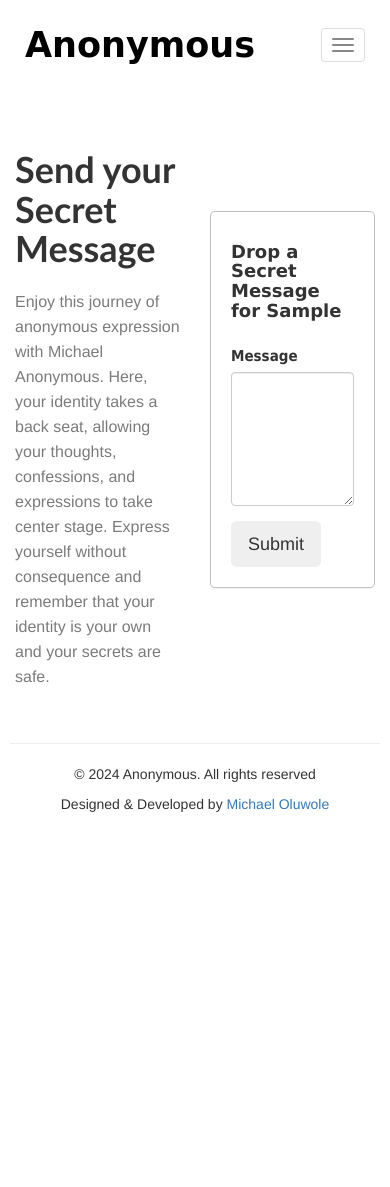
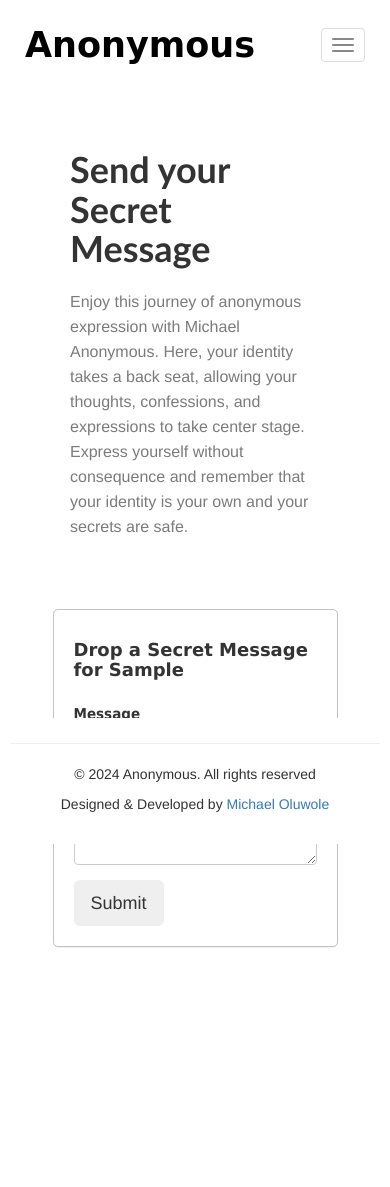
Before and after one commit to Oluwole-Mike/Anonymous, a Django app: page /add-anonymous-message/1/ in a window 390 px wide. Before the commit the page ends 812 px from the top, so only its background shows below. Run offline with Django 5.2, Linux system fonts and the light colour scheme; tables that the repository leaves empty hold one stand-in row (values such as "Sample post"); some libraries are stand-ins or nearby versions.

Commit message:
seventh commit

```diff
--- a/templates/add_message.html
+++ b/templates/add_message.html
@@ -43,6 +43,7 @@
             align-items: center;
             justify-content: center;
             margin-top: 130px;
+            margin-bottom: 15rem;
         }
 
         #welcome h1{
@@ -97,7 +98,7 @@
                 padding: 20px 30px 20px 40px;
             }
 
-            #footer{
+            #footer, #content{
                 flex-direction: column;
             }
         }
@@ -108,7 +109,7 @@
                 padding: 20px 10px 20px 10px;
             }
 
-            #footer{
+            #footer, #content{
                 flex-direction: column;
             }
         }
@@ -149,9 +150,9 @@
 
 
 
-    <div class="container">
-        <div class="row" id="content">
-            <div class="col-md-5   col-sm-5   col-xs-10" id="welcome">
+    <div class="">
+        <div class="row" id="content" >
+            <div class="col-md-5   col-sm-5   col-xs-8" id="welcome">
                 <h1>Send your Secret Message</h1>
                 <p>
                     Enjoy this journey of anonymous expression with Michael Anonymous.
@@ -162,7 +163,7 @@
                 </p>
             </div>
 
-            <div class="col-md-6   col-sm-7   col-xs-10" id="add">
+            <div class="col-lg-offset-1 col-lg-4   col-md-5   col-sm-5    col-xs-9" id="add">
                 <div class="panel panel-default">
                     <div class="panel-body" >
                         <h4 style="font-weight: bold; font-family: Geneva, Verdana, sans-serif;">Drop a Secret Message for <span style="text-transform: capitalize;">{{get_user.username}}</span></h4>
@@ -185,7 +186,7 @@
 
 
 
-    <nav class="navbar navbar-default navbar-fixed-bottom">
+    <nav class="navbar navbar-default navbar-fixed-bottom"  style="padding-top: 5px;">
         <hr style="color: #000;">
         <div id="footer">
             <div>
--- a/templates/all_message.html
+++ b/templates/all_message.html
@@ -129,7 +129,7 @@
 
 
 
-    <div class="container" >
+    <div class="container" style="margin-bottom: 15rem;">
 
         {% if all_anonymous_messages %}
             {% for all in all_anonymous_messages %}
@@ -152,7 +152,7 @@
 
 
 
-    <nav class="navbar navbar-default navbar-fixed-bottom">
+    <nav class="navbar navbar-default navbar-fixed-bottom" style="padding-top: 5px;">
         <hr style="color: #000;">
         <div id="footer">
             <div>
--- a/templates/index.html
+++ b/templates/index.html
@@ -116,7 +116,7 @@
 
 
 
-    <div class="container" style="text-align: center; margin-top: 15rem;" >
+    <div class="container" style="text-align: center; margin-top: 15rem; margin-bottom: 15rem;">
         <div class="col-sm-offset-3 col-sm-6 col-xs-offset-2 col-xs-8">
 
             {% for message in messages %}
```
